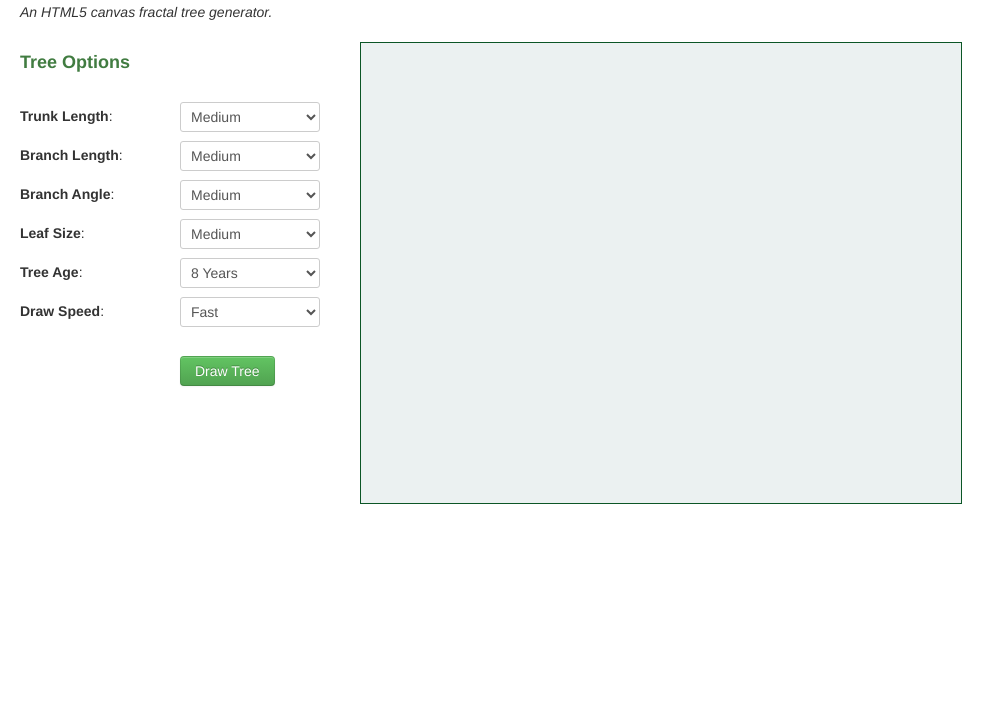
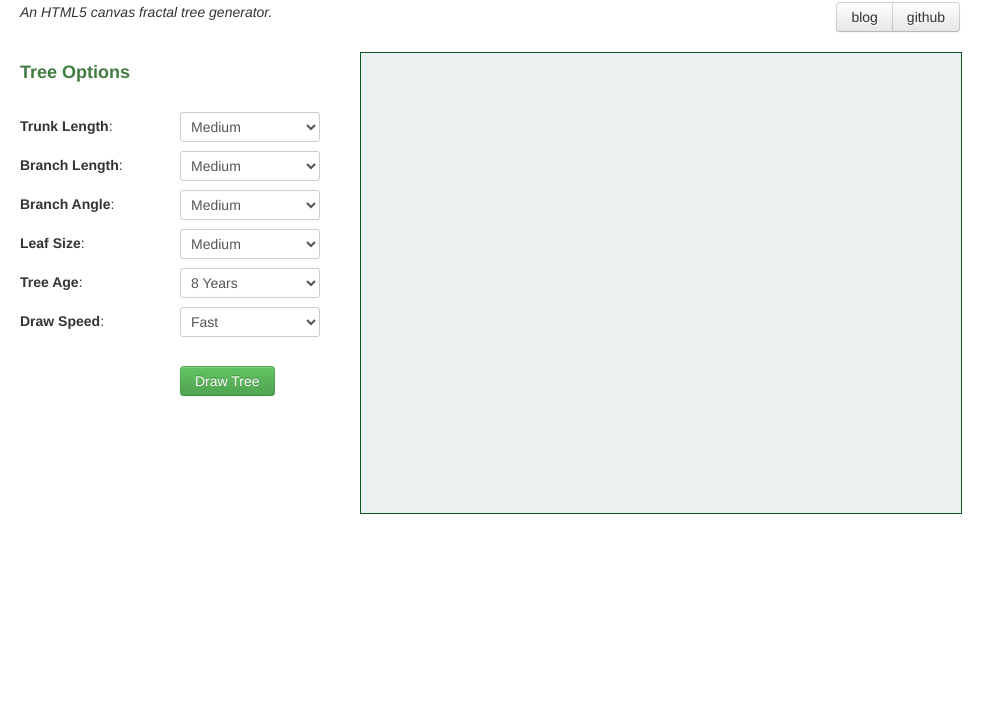
Before and after one commit to goodsteve/fractal-trees, a plain HTML site: page index.html in a window 1280 px wide. Shown: the part 78-800 px from the top of the page, without its empty margins (0-1005 px from the left). Drawn offline with Linux system fonts and the light colour scheme.

Commit message:
Added button links to blog and github.

```diff
--- a/css/FractalTrees.css
+++ b/css/FractalTrees.css
@@ -1,6 +1,7 @@
 #fractal-trees {margin: 20px;}
 #fractal-trees a {color: #417c41;}
 #fractal-trees h4 {color: #417c41;}
+#fractal-trees .ft-right {text-align: right;}
 #fractal-trees .ft-label {padding-top: 4px; display: inline-block; font-weight: bold;}
 #fractal-trees .ft-select {width: 140px;}
 #ftLoadingBar {display: none;}
--- a/index.html
+++ b/index.html
@@ -33,8 +33,14 @@
             </div>
           </div>
           <div class="row">
-            <div class="span12">
+            <div class="span8">
               <i>An HTML5 canvas fractal tree generator.</i>
+            </div>
+            <div class="span4 ft-right">
+              <div class="btn-group">
+                <button class="btn" onclick="window.location = 'http://www.goodsteve.co/';">blog</button>
+                <button class="btn" onclick="window.location = 'https://github.com/goodsteve/fractal-trees';">github</button>
+              </div>
             </div>
           </div>
         </div>
```
